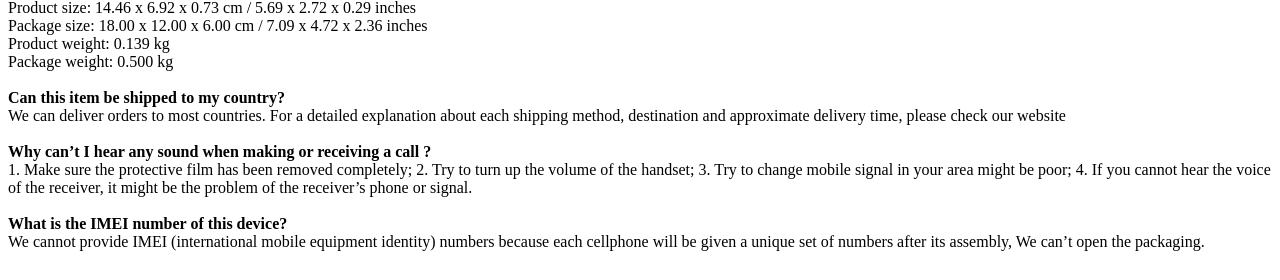
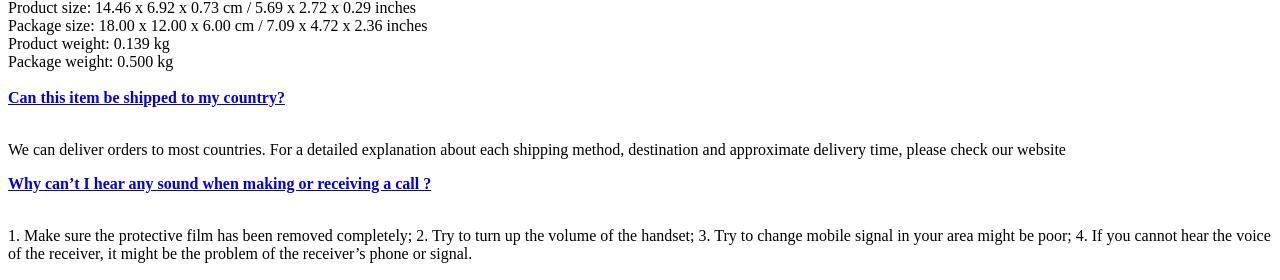
Before and after one commit to Antonio-Melo/LBAW, a PHP site: page /product.php in a window 1280 px wide. Shown: the part 5843-6123 px from the top of the page. Run offline with PHP 8.4, Linux system fonts and the light colour scheme.

Commit message:
Changed product faq

```diff
--- a/style/faq.css
+++ b/style/faq.css
@@ -29,7 +29,3 @@ a.list-group-item:hover, button.list-group-item:hover, a.list-group-item:focus,
 	color: white;
 	background-color: #373d5b;
 }
-
-faq div.answer p{
-	padding: 1em;
-}
--- a/templates/product.php
+++ b/templates/product.php
@@ -69,10 +69,10 @@
     <div class="full-info-container">
         <div class="col-lg-12 col-md-12 col-sm-12 col-xs-12">
             <ul class="nav nav-tabs">
-                <li class="active"><a data-toggle="tab" href="#description"> <span class="glyphicon glyphicon-info-sign"></span> Description</a></li>
-                <li><a data-toggle="tab" href="#faq">Product FAQ</a></li>
-                <li><a data-toggle="tab" href="#customer-rv">Customer Reviews</a></li>
-                <li><a data-toggle="tab" href="#sp">Shipping & Payment</a></li>
+                <li class="active"><a data-toggle="tab" href="#description"> <i class="fa fa-info-circle"></i> Description</a></li>
+                <li><a data-toggle="tab" href="#faq"> <i class="fa fa-question-circle"></i> FAQ</a></li>
+                <li><a data-toggle="tab" href="#customer-rv"><i class="fa fa-comment" style="font-size:20px"></i> Customer Reviews</a></li>
+                <li><a data-toggle="tab" href="#sp"><i class="fa fa-plane" style="font-size:20px"></i> Shipping & Payment</a></li>
             </ul>
 
             <div class="tab-content">
@@ -225,21 +225,28 @@
 
 
                 <div id="faq" class="tab-pane fade"><br>
-                    <span class="glyphicon glyphicon-question-sign"></span>
-                    <b>Can this item be shipped to my country?</b><br>
-                    <span class="glyphicon glyphicon-exclamation-sign"></span>
-                    We can deliver orders to most countries. For a detailed explanation about each shipping method, destination and approximate delivery time, please check our website<br><br>
 
-                    <span class="glyphicon glyphicon-question-sign"></span>
-                    <b>Why can’t I hear any sound when making or receiving a call ?</b><br>
-                    <span class="glyphicon glyphicon-exclamation-sign"></span>
-                    1. Make sure the protective film has been removed completely; 2. Try to turn up the volume of the handset; 3. Try to change mobile signal in your area might be poor; 4. If you cannot hear the voice of the receiver, it might be the problem of the receiver’s phone or signal.<br><br>
+                    <div class="list-group panel">
+                        <!--PERGUNTA-->
+                        <a href="#question1" class="list-group-item" data-toggle="collapse"><b>Can this item be shipped to my country?</b></a>
+                        <div class="collapse answer" id="question1">
+                            <br><p>We can deliver orders to most countries. For a detailed explanation about each shipping method, destination and approximate delivery time, please check our website<br></p>
+                        </div>
 
-                    <span class="glyphicon glyphicon-question-sign"></span>
-                    <b>What is the IMEI number of this device?</b><br>
-                    <span class="glyphicon glyphicon-exclamation-sign"></span>
-                    We cannot provide IMEI (international mobile equipment identity) numbers because each cellphone will be given a unique set of numbers after its assembly, We can’t open the packaging.<br><br>
+                        <!--PERGUNTA-->
+                        <a href="#question2" class="list-group-item" data-toggle="collapse"><b>Why can’t I hear any sound when making or receiving a call ?</b></a>
+                        <div class="collapse answer" id="question2">
+                            <br><p>1. Make sure the protective film has been removed completely; 2. Try to turn up the volume of the handset; 3. Try to change mobile signal in your area might be poor; 4. If you cannot hear the voice of the receiver, it might be the problem of the receiver’s phone or signal.<br></p>
+                        </div>
+
+                        <!--PERGUNTA-->
+                        <a href="#question3" class="list-group-item" data-toggle="collapse"><b>What is the IMEI number of this device?</b></a>
+                        <div class="collapse answer" id="question3">
+                            <p>We cannot provide IMEI (international mobile equipment identity) numbers because each cellphone will be given a unique set of numbers after its assembly, We can’t open the packaging.<br></p>
+                        </div>
+                    </div>
                 </div>
+
                 <div id="customer-rv" class="tab-pane fade">
                     <br>
                     <!-- Left-aligned media object -->
@@ -254,7 +261,7 @@
 
                             <div class="media">
                                 <div class="media-left">
-                                    <img src="../resources/avatar3.png" class="media-object">
+                                    <img src="../resources/avatar3.png" class="media-object answer">
                                 </div>
                                 <div class="media-body">
                                     <h4 class="media-heading">BATeam</h4>
```
Also changed, not shown: style/product.css (+12 -2 lines).
